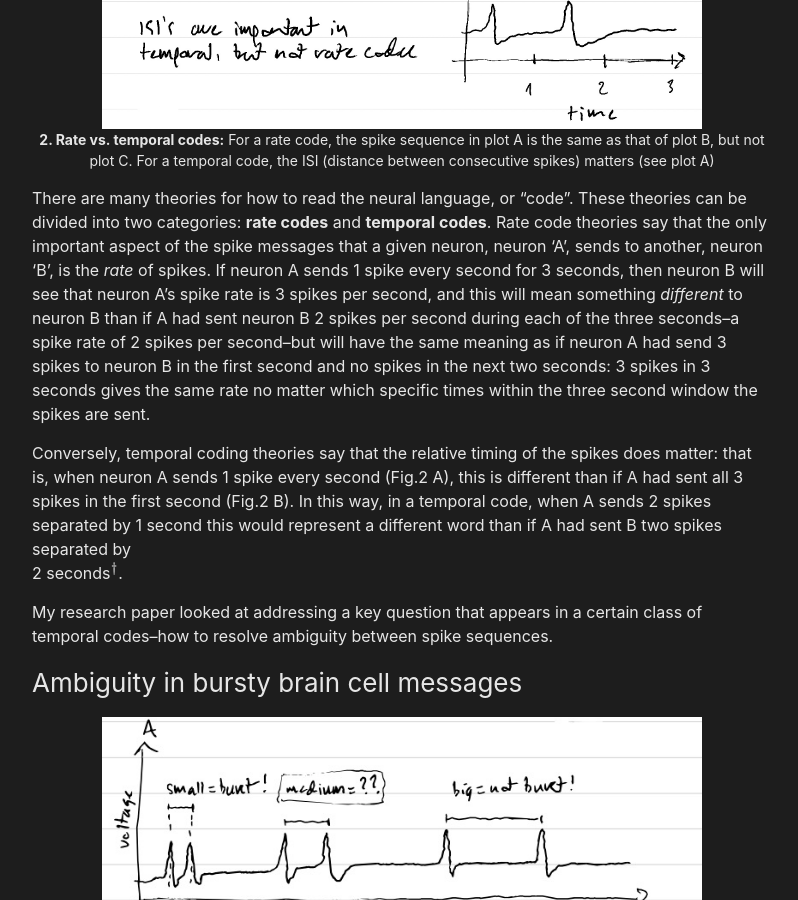
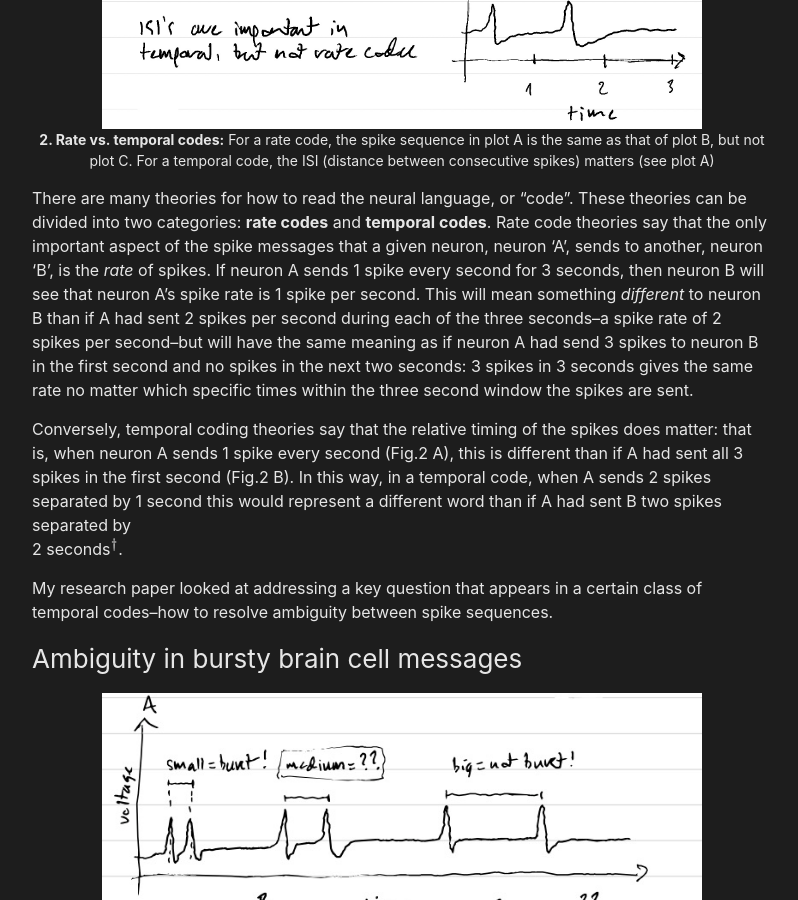
Before and after one commit to zek3r/zek3r.github.io, a Jekyll site: the page built from _posts/2024-03-26-mscpaper.markdown, in a window 1280 px wide and 900 px high, scrolled down 1846 px. Shown: the whole window, without its empty margins (238-1036 px from the left). Built offline with Jekyll 4.4.1, drawn with Linux system fonts in a browser that asks for light colours; some web fonts are replaced; formulas are drawn with MathJax 3.

Commit message:
fixed typo regarding spike rate example

```diff
--- a/_posts/2024-03-26-mscpaper.markdown
+++ b/_posts/2024-03-26-mscpaper.markdown
@@ -36,7 +36,7 @@ Modern science doesn't fully understand how to read the neural "spike language".
 </figure>
 </center>
 
-There are many theories for how to read the neural language, or "code". These theories can be divided into two categories: **rate codes** and **temporal codes**. Rate code theories say that the only important aspect of the spike messages that a given neuron, neuron 'A', sends to another, neuron 'B', is the *rate* of spikes. If neuron A sends 1 spike every second for 3 seconds, then neuron B will see that neuron A's spike rate is 3 spikes per second, and this will mean something *different* to neuron B than if A had sent neuron B 2 spikes per second during each of the three seconds--a spike rate of 2 spikes per second--but will have the same meaning as if neuron A had send 3 spikes to neuron B in the first second and no spikes in the next two seconds: 3 spikes in 3 seconds gives the same rate no matter which specific times within the three second window the spikes are sent.
+There are many theories for how to read the neural language, or "code". These theories can be divided into two categories: **rate codes** and **temporal codes**. Rate code theories say that the only important aspect of the spike messages that a given neuron, neuron 'A', sends to another, neuron 'B', is the *rate* of spikes. If neuron A sends 1 spike every second for 3 seconds, then neuron B will see that neuron A's spike rate is 1 spike per second. This will mean something *different* to neuron B than if A had sent 2 spikes per second during each of the three seconds--a spike rate of 2 spikes per second--but will have the same meaning as if neuron A had send 3 spikes to neuron B in the first second and no spikes in the next two seconds: 3 spikes in 3 seconds gives the same rate no matter which specific times within the three second window the spikes are sent.
 
 Conversely, temporal coding theories say that the relative timing of the spikes does matter: that is, when neuron A sends 1 spike every second (Fig.2 A), this is different than if A had sent all 3 spikes in the first second (Fig.2 B). In this way, in a temporal code, when A sends 2 spikes separated by 1 second this would represent a different word than if A had sent B two spikes separated by\
 2 seconds$$^\dagger$$.
```
